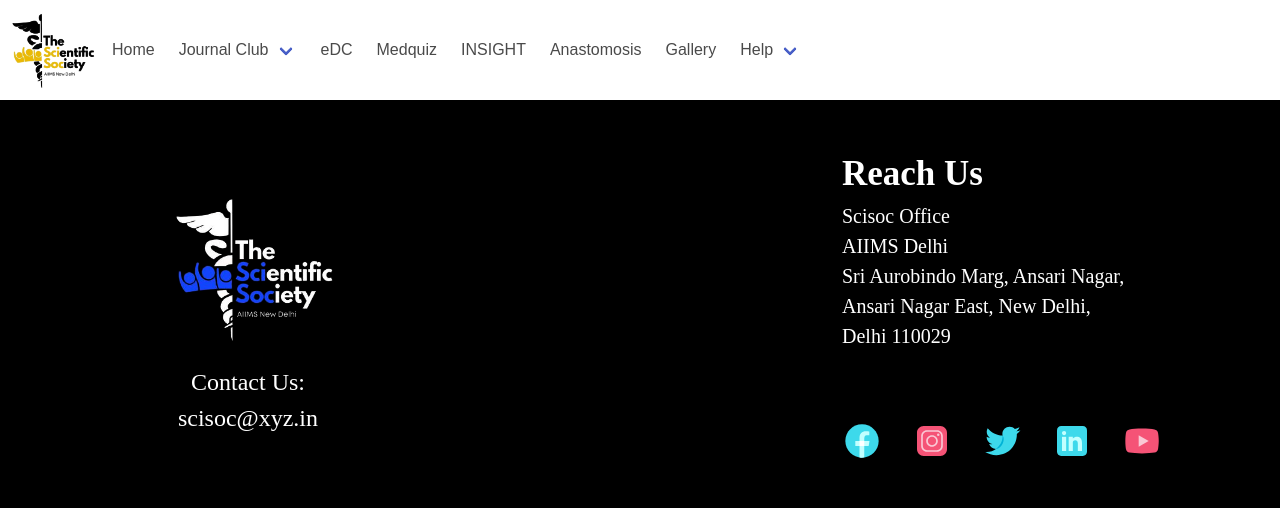
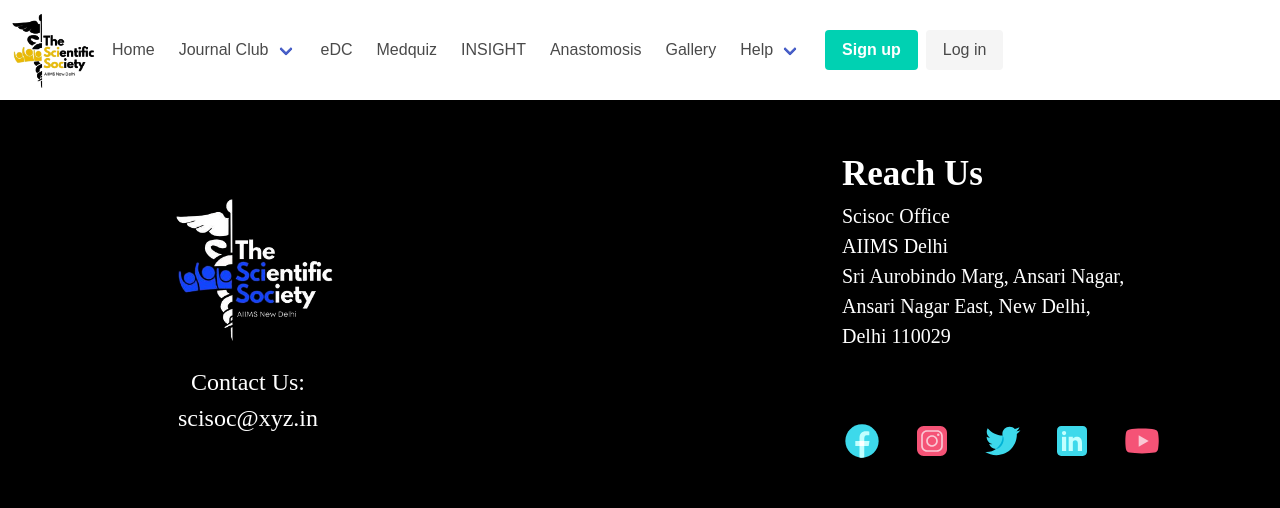
Before and after one commit to Aayush5sep/Scisoc-AIIMS-Delhi, a Django app: template templates/common.html in a window 1280 px wide. Shown: the top 508 px of the page. Run offline with Django 3.2, Linux system fonts and the light colour scheme; the template is opened without the code that fills it, so the values that code supplies are empty; some web fonts are replaced.

Commit message:
Added option for login signup in Navbar

```diff
--- a/templates/common.html
+++ b/templates/common.html
@@ -88,6 +88,24 @@
             </a>
           </div>
         </div>
+        <div class="navbar-end">
+          <div class="navbar-item">
+            <div class="buttons">
+              {% if user.is_authenticated %}
+              <a class="button is-primary" href="/user/logout">
+                <strong>Log Out</strong>
+              </a>
+              {% else %}
+              <a class="button is-primary" href="/user/newaccntpage">
+                <strong>Sign up</strong>
+              </a>
+              <a class="button is-light" href="/user/loginpage">
+                Log in
+              </a>
+              {% endif %}
+            </div>
+          </div>
+        </div>
       </div>
   </nav>
 
```
